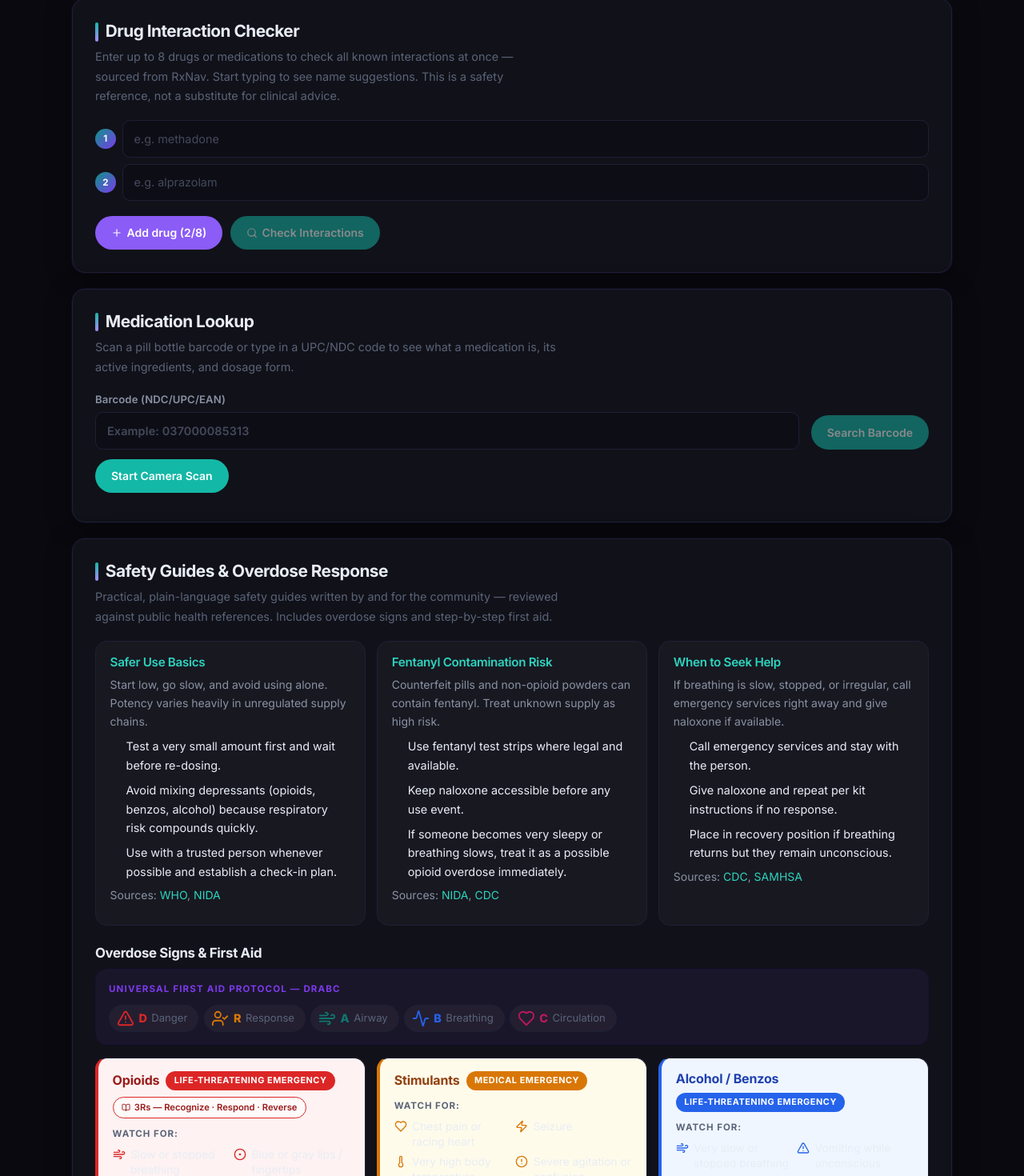
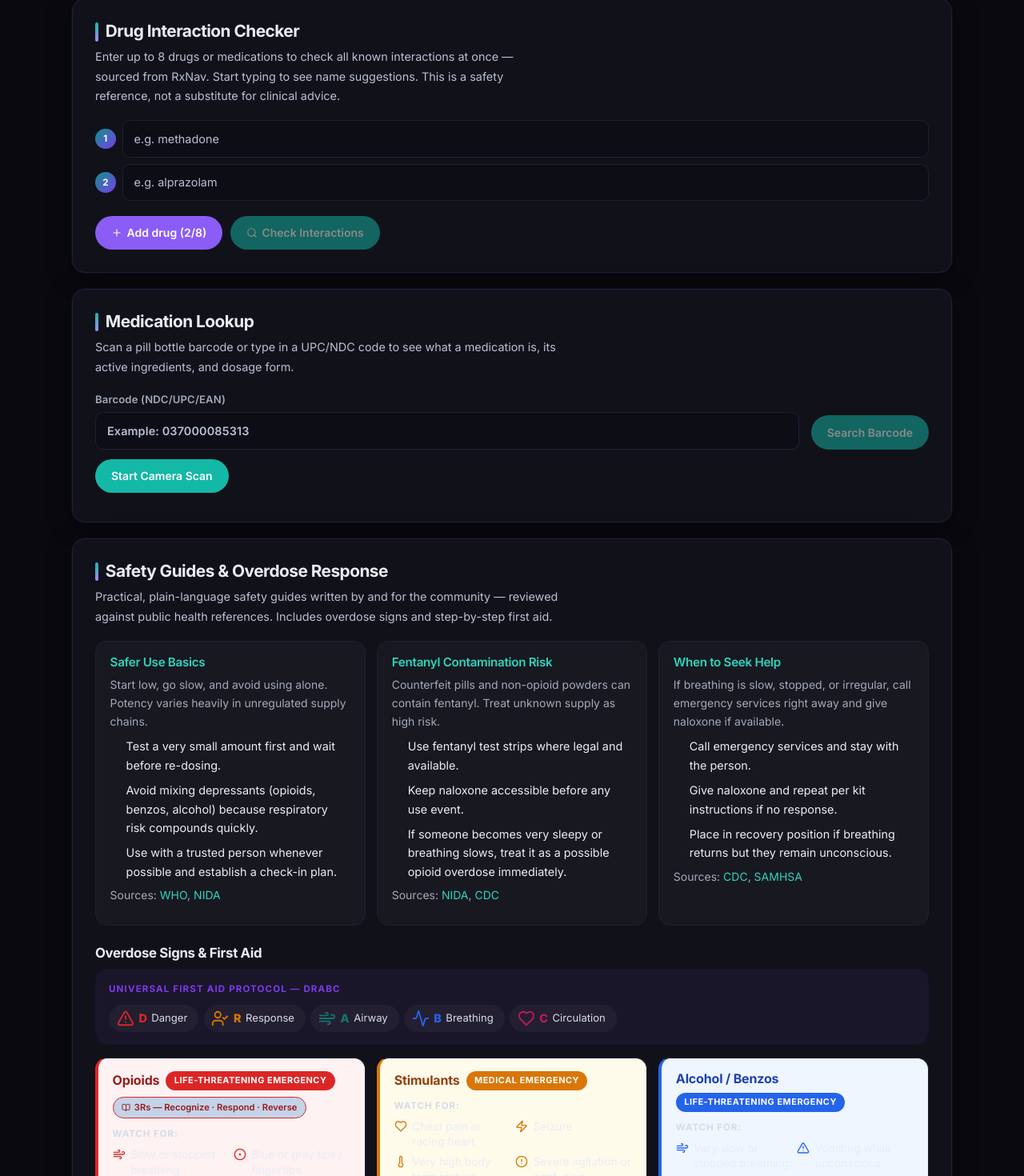
Before and after one commit to mnicolewa/thesaferusewiki, a Next.js app: page / in a window 1280 px wide. Shown: the part 435-1905 px from the top of the page at 80% size. Built offline with nearby package versions, Linux system fonts and the light colour scheme.

Commit message:
Accessibility pass: improve contrast ratios to meet WCAG AA standards across dark theme

```diff
--- a/src/app/globals.css
+++ b/src/app/globals.css
@@ -8,8 +8,8 @@
   --teal-700: #0d9488;
   --teal-600: #14b8a6;
   --teal-500: #2dd4bf;
-  --teal-100: #0c2b29;
-  --teal-50:  #071d1c;
+  --teal-100: #1a3a37;        /* Lightened for use as bg + text */
+  --teal-50:  #1a3a37;        /* Same as teal-100 */
 
   /* Purple — brightened for dark backgrounds */
   --purple-800: #6d28d9;
@@ -20,9 +20,9 @@
   --purple-50:  #110a28;
 
   /* Neutrals — inverted for dark theme */
-  --ink:     #e8edf5;
-  --ink-mid: #8892a4;
-  --muted:   #5a6478;
+  --ink:     #e8edf5;        /* Main text: ~11:1 contrast */
+  --ink-mid: #a0aab8;        /* Secondary text: ~5.5:1 contrast (improved) */
+  --muted:   #b8c0d4;        /* Muted text: ~7:1 contrast (improved) */
   --border:  #1e2035;
   --surface: #09090f;
   --paper:   #111119;
@@ -133,9 +133,9 @@ main:focus-visible {
   transition: background 150ms, color 150ms;
   white-space: nowrap;
 }
-.site-nav a:hover { background: var(--teal-100); color: var(--teal-500); }
+.site-nav a:hover { background: #1a3a37; color: var(--teal-500); }
 .site-nav a:focus-visible {
-  background: var(--teal-100);
+  background: #1a3a37;
   color: var(--teal-500);
 }
 
@@ -188,8 +188,8 @@ main:focus-visible {
   font-weight: 600;
   text-transform: uppercase;
   letter-spacing: 0.12em;
-  color: var(--teal-100);
-  opacity: 0.9;
+  color: #b0e7e0;           /* Bright teal for visibility on gradient hero */
+  opacity: 1;               /* Full opacity for accessibility */
 }
 .hero h1 {
   margin: 0;
@@ -201,7 +201,7 @@ main:focus-visible {
 .hero > p {
   max-width: 54ch;
   line-height: 1.7;
-  opacity: 0.95;
+  opacity: 1;               /* Full opacity for accessibility */
   margin: 0.85rem 0 0;
   font-size: 0.975rem;
 }
@@ -311,7 +311,7 @@ button:focus-visible {
   outline: 3px solid var(--purple-600);
   outline-offset: 2px;
 }
-input::placeholder, textarea::placeholder { color: var(--muted); opacity: 0.7; }
+input::placeholder, textarea::placeholder { color: var(--muted); opacity: 1; }
 button {
   border: none;
   border-radius: 999px;
@@ -344,8 +344,8 @@ button:disabled { opacity: 0.5; cursor: not-allowed; }
   font-size: 0.875rem;
   line-height: 1.55;
 }
-.feedback.error { background: rgba(127,29,29,0.2); color: #fca5a5; border: 1px solid rgba(239,68,68,0.3); }
-.feedback.ok { background: var(--teal-50); color: var(--teal-500); border: 1px solid var(--teal-100); }
+.feedback.error { background: rgba(127,29,29,0.25); color: #ff9a9e; border: 1px solid rgba(239,68,68,0.4); }
+.feedback.ok { background: rgba(13,148,136,0.15); color: #2dd4bf; border: 1px solid rgba(20,184,166,0.3); }
 
 /* ─── Result cards ──────────────────────────────────────────────── */
 .result-card {
@@ -356,7 +356,7 @@ button:disabled { opacity: 0.5; cursor: not-allowed; }
   background: rgba(20,184,166,0.06);
 }
 .stack-list { margin: 0.4rem 0; padding-left: 1.25rem; display: grid; gap: 0.45rem; font-size: 0.9rem; }
-.tiny-note, .tiny-label { margin: 0.35rem 0 0; font-size: 0.78rem; color: var(--muted); line-height: 1.55; }
+.tiny-note, .tiny-label { margin: 0.35rem 0 0; font-size: 0.78rem; color: #b8c0d4; line-height: 1.55; }
 .tiny-note a, .tiny-label a { color: var(--teal-500); }
 
 /* ─── Card grid ─────────────────────────────────────────────────── */
@@ -423,7 +423,7 @@ button:disabled { opacity: 0.5; cursor: not-allowed; }
 }
 .drabc-icon { display: flex; align-items: center; }
 .drabc-letter { font-weight: 800; font-size: 0.9rem; line-height: 1; letter-spacing: -0.01em; }
-.drabc-step-label { color: var(--muted); }
+.drabc-step-label { color: #d4dce8; }
 
 .overdose-cards { display: grid; gap: 0.9rem; }
 .overdose-card { border-radius: 0.9rem; padding: 1rem 1.1rem; border: 1px solid var(--border); border-left-width: 4px; }
@@ -437,12 +437,13 @@ button:disabled { opacity: 0.5; cursor: not-allowed; }
 .acronym-pill {
   display: flex; align-items: center; gap: 0.3rem;
   font-size: 0.7rem; font-weight: 600; border: 1px solid transparent;
-  border-radius: 999px; padding: 0.2rem 0.65rem; white-space: nowrap; background: rgba(255,255,255,0.65);
+  border-radius: 999px; padding: 0.2rem 0.65rem; white-space: nowrap;
+  background: #c4d3e8; color: #0a0a0f;
 }
 .overdose-section { margin: 0.65rem 0; }
 .overdose-section-label {
   font-size: 0.72rem; font-weight: 700; text-transform: uppercase;
-  letter-spacing: 0.08em; color: var(--muted); margin: 0 0 0.4rem;
+  letter-spacing: 0.08em; color: #d4dce8; margin: 0 0 0.4rem;
 }
 .sign-grid { display: grid; grid-template-columns: 1fr 1fr; gap: 0.35rem; list-style: none; padding: 0; margin: 0; }
 .sign-item { display: flex; align-items: flex-start; gap: 0.4rem; font-size: 0.86rem; line-height: 1.4; }
@@ -471,7 +472,7 @@ button:disabled { opacity: 0.5; cursor: not-allowed; }
   background: rgba(255,255,255,0.04); border-radius: 0.65rem; border: 1px solid var(--border); font-size: 0.875rem;
 }
 .nlm-title { margin: 0 0 0.4rem; }
-.nlm-summary { color: var(--muted); line-height: 1.6; }
+.nlm-summary { color: #b8c0d4; line-height: 1.6; }
 .nlm-summary ul { padding-left: 1.2rem; }
 .nlm-summary a { color: var(--teal-500); }
 .nlm-link { display: inline-block; margin-top: 0.5rem; color: var(--teal-500); font-size: 0.82rem; }
@@ -480,14 +481,14 @@ button:disabled { opacity: 0.5; cursor: not-allowed; }
 .site-footer {
   background: #07070e;
   border-top: 1px solid var(--border);
-  color: rgba(255,255,255,0.55);
+  color: #d0d8e8;          /* ~7:1 contrast on dark bg (improved) */
   text-align: center;
   padding: 2rem 1.5rem;
   font-size: 0.8rem;
   line-height: 1.75;
 }
 .site-footer a { color: var(--teal-500); text-underline-offset: 3px; }
-.site-footer strong { color: rgba(255,255,255,0.8); }
+.site-footer strong { color: #e8edf5; }
 
 /* ─── Drug Interaction Checker ──────────────────────────────────── */
 .drug-list {
@@ -528,7 +529,7 @@ button:disabled { opacity: 0.5; cursor: not-allowed; }
   flex-shrink: 0;
   background: rgba(255,255,255,0.06) !important;
   border: 1px solid var(--border) !important;
-  color: var(--muted) !important;
+  color: #b8c0d4 !important;
   border-radius: 0.5rem !important;
   padding: 0.35rem !important;
   width: auto !important;
```
